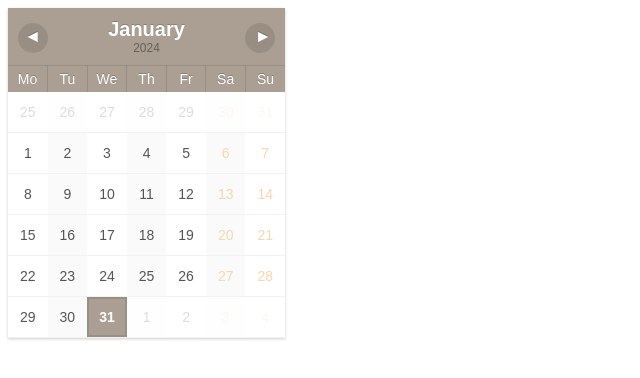
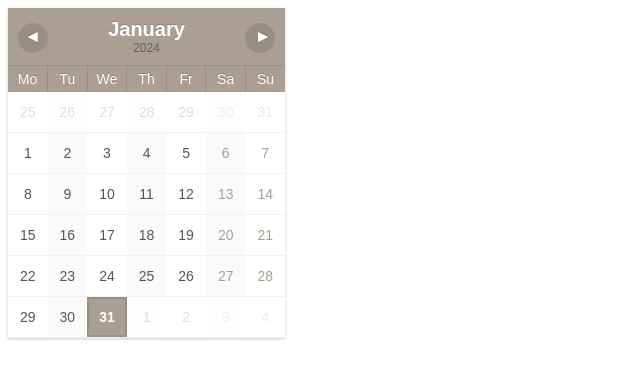
Before and after one commit to MsGina612/Notion, a plain HTML site: page index.html in a window 1280 px wide. Shown: the full height of the page, 0-640 px from the left. Drawn offline with Linux system fonts and the light colour scheme.

Commit message:
Update index.html

```diff
--- a/index.html
+++ b/index.html
@@ -95,7 +95,7 @@ td:nth-child(even)>span {
 }
 td:last-child>span,
 td:nth-child(6)>span {
-    color: #F3D8B1;
+    color: #AB9F93;
 }
 td.avui>span {
     font-weight: bold;
```
